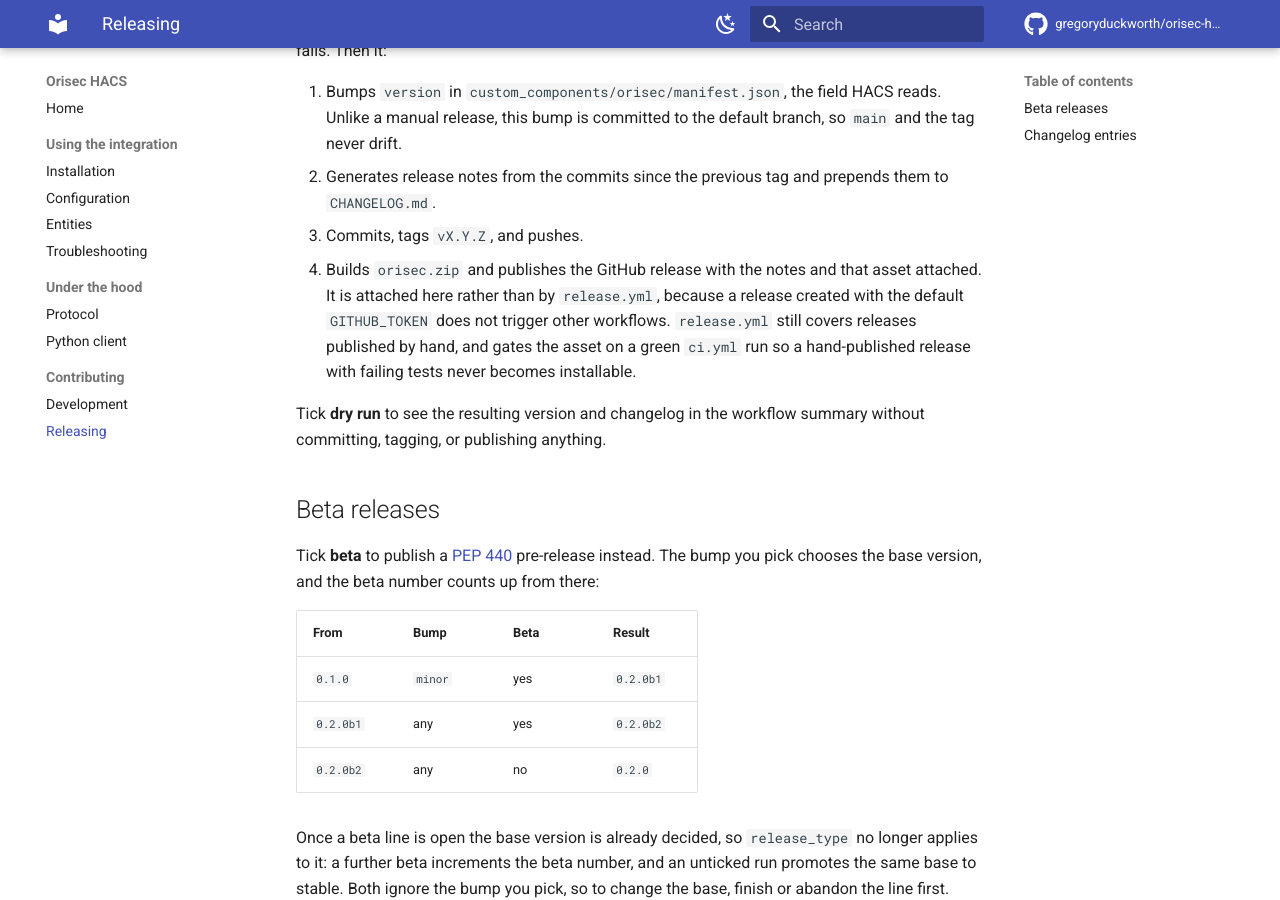
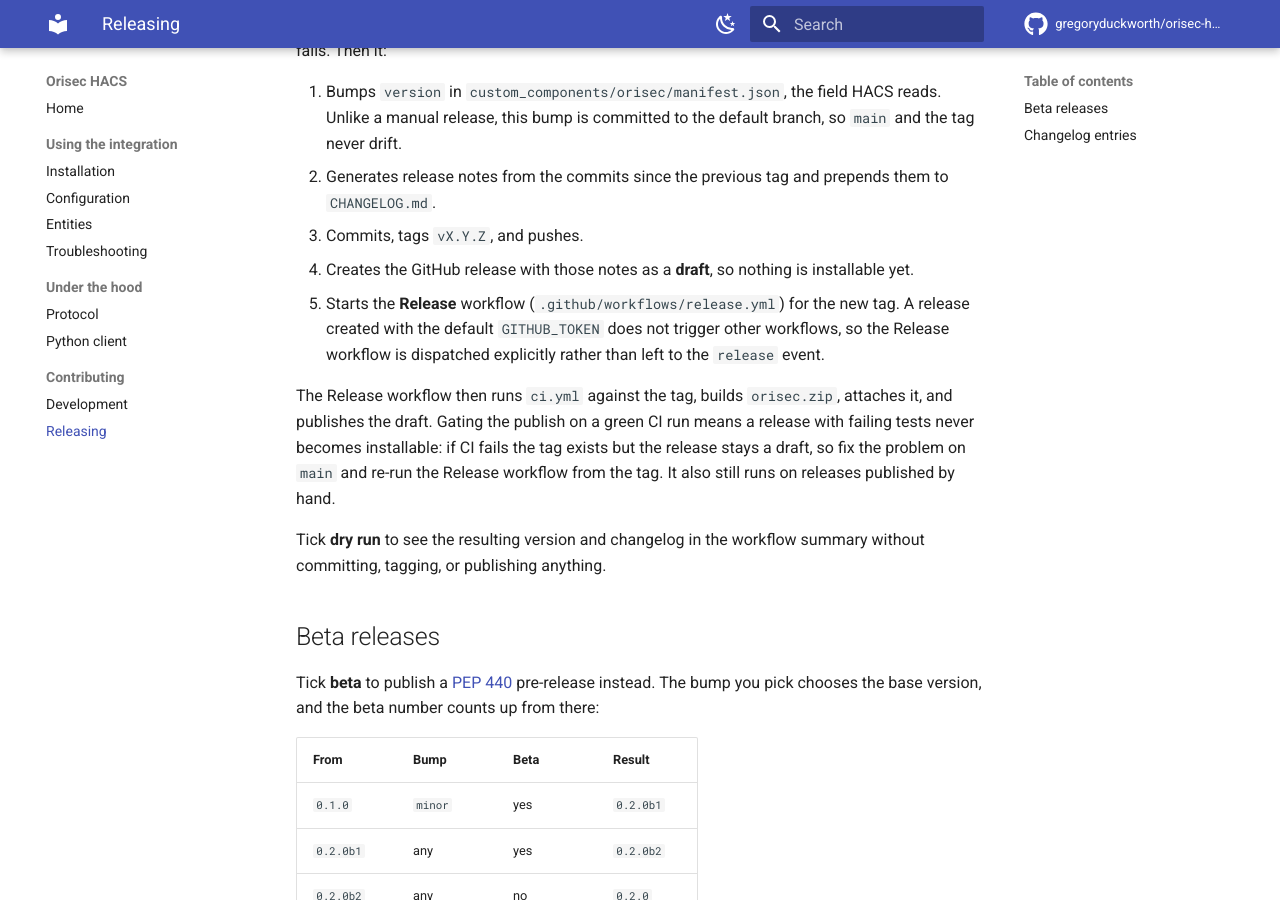
Before and after one commit to gregoryduckworth/orisec-hacs, an MkDocs documentation site: the page built from docs/releasing.md, in a window 1280 px wide and 900 px high, scrolled down 449 px. Built offline with MkDocs 1.6.1 and Material for MkDocs 9.7.7, drawn with Linux system fonts in a browser that asks for light colours; comment, search, counter and statistics services are not loaded.

Commit message:
fix(ci): start the Release workflow when a release is prepared
Prepare Release published the GitHub release itself and attached
orisec.zip, because a release created with the default GITHUB_TOKEN does
not fire the `release` event that release.yml listens for. The Release
workflow therefore never ran for a release cut from Actions, and nothing
ever verified the tag before it became installable.

A workflow_dispatch is the one event GITHUB_TOKEN can still trigger, so
Prepare Release now drafts the release with its notes, pushes the tag,
and dispatches release.yml from that tag. Release resolves the tag from
either the dispatch ref or the published release, runs the full CI
matrix against it, builds and attaches orisec.zip, and only then
publishes the draft. A release with failing tests stays a draft instead
of becoming installable.

Closes #23

Co-Authored-By: Claude Opus 5 (1M context) <noreply@anthropic.com>

```diff
--- a/docs/releasing.md
+++ b/docs/releasing.md
@@ -19,11 +19,17 @@ anything fails. Then it:
 2. Generates release notes from the commits since the previous tag and prepends them to
    `CHANGELOG.md`.
 3. Commits, tags `vX.Y.Z`, and pushes.
-4. Builds `orisec.zip` and publishes the GitHub release with the notes and that asset
-   attached. It is attached here rather than by `release.yml`, because a release created
-   with the default `GITHUB_TOKEN` does not trigger other workflows. `release.yml` still
-   covers releases published by hand, and gates the asset on a green `ci.yml` run so a
-   hand-published release with failing tests never becomes installable.
+4. Creates the GitHub release with those notes as a **draft**, so nothing is installable
+   yet.
+5. Starts the **Release** workflow (`.github/workflows/release.yml`) for the new tag. A
+   release created with the default `GITHUB_TOKEN` does not trigger other workflows, so
+   the Release workflow is dispatched explicitly rather than left to the `release` event.
+
+The Release workflow then runs `ci.yml` against the tag, builds `orisec.zip`, attaches it,
+and publishes the draft. Gating the publish on a green CI run means a release with failing
+tests never becomes installable: if CI fails the tag exists but the release stays a draft,
+so fix the problem on `main` and re-run the Release workflow from the tag. It also still
+runs on releases published by hand.
 
 Tick **dry run** to see the resulting version and changelog in the workflow summary
 without committing, tagging, or publishing anything.
```
Also changed, not shown: docs/development.md (+3 -2 lines), 3 other files.
